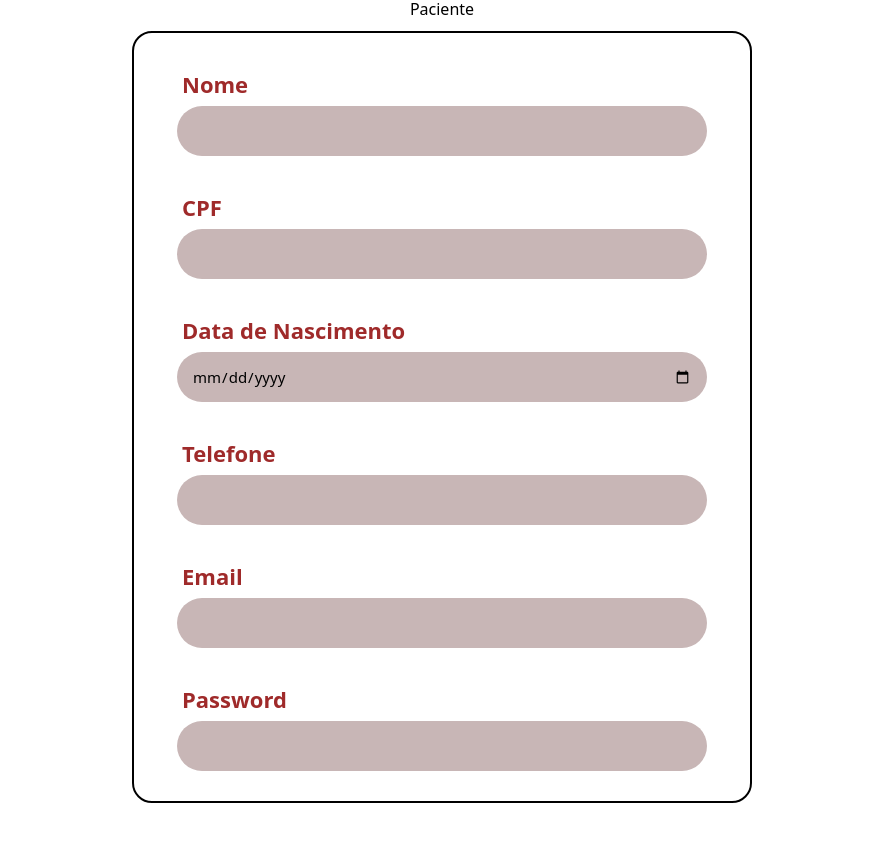
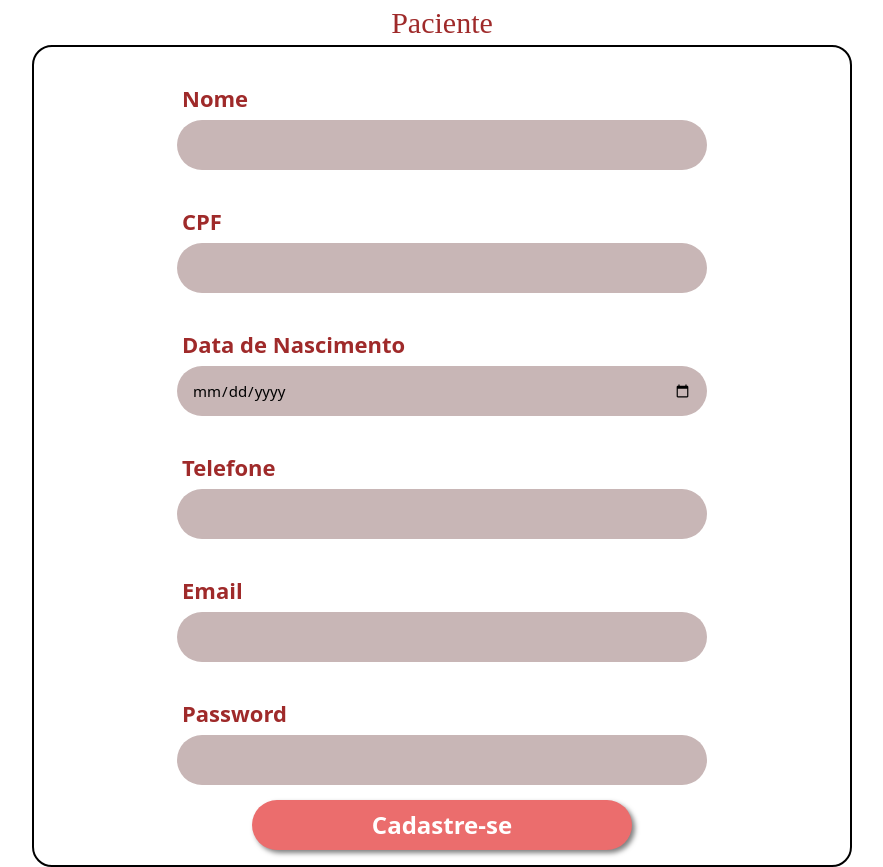
Before and after one commit to Ramon-UFSJ2023/ProjetoHospital, a React (Vite) app: page /page-cad-paciente in a window 1280 px wide. Shown: the whole page, without its empty margins (198-1081 px from the left). Before the commit the page ends 803 px from the top, so only its background shows below. Built offline with nearby package versions, Linux system fonts and the light colour scheme.

Commit message:
organizando cadastro

```diff
--- a/src/components/PageCadastro/PageCadastro.jsx
+++ b/src/components/PageCadastro/PageCadastro.jsx
@@ -1,7 +1,17 @@
 import "./cadastro.css";
-import BtnCustomized from "../Buttons/ButtonCustomized"
+import BtnCustomized from "../Buttons/ButtonCustomized";
+import { useNavigate } from "react-router-dom";
+
 
 export default function PageCadastro() {
+  const navigate = useNavigate();
+
+  const goPageInicialPacient = () => {
+    navigate("/page-inicial-paciente");
+  };
+
+
+
   return (
     <div className="container">
       <h1 class="Title">Paciente</h1>
@@ -35,6 +45,13 @@ export default function PageCadastro() {
           <label for="password">Password</label>
           <input type="password" name="Senha-cliente" id="" class="inputs" />
         </div>
+        <BtnCustomized
+          size="medium"
+          TypeText="strong"
+          text="Cadastre-se"
+          showImg="hidden"
+          onClick={goPageInicialPacient}
+        />
       </form>
     </div>
   );
--- a/src/components/PageCadastro/cadastro.css
+++ b/src/components/PageCadastro/cadastro.css
@@ -1,26 +1,18 @@
-* {
-  margin: 0;
-  padding: 0;
-  box-sizing: border-box;
-}
-
 .container {
   display: flex;
-  gap: 10px;
   flex-direction: column;
+  height: 100vh;
+  max-width: 100vw;
+  width: 100vw;
   align-items: center;
-  justify-content: center;
-  height: 100vh;
-  width: 100%;
 }
 
 .page-cadastro {
   display: flex;
   flex-direction: column;
   border: 2px solid black;
-  width: 620px;
-  height: 820px;
   align-items: center;
+  width: 820px;
   padding: 15px;
   border-radius: 20px;
 }
@@ -31,21 +23,27 @@
   flex-direction: column;
   width: 560px;
 }
-.inputs-groups label{
-    color: #9F2A2A;
+.inputs-groups label {
+  color: #9f2a2a;
   font-weight: bolder;
   font-size: 22px;
   padding: 5px;
 }
 
-.inputs{
+.inputs {
   height: 50px;
   border-radius: 50px;
   padding-left: 15px;
   font-size: 15px;
-    background-color: #C8B6B6;
+  background-color: #c8b6b6;
 }
 
-#input-date{
+#input-date {
   padding-right: 15px;
 }
+
+.Title{
+    font-size: 30px;
+    font-family: 'Times New Roman', Times, serif;
+    color: #9f2a2a;
+}
```
Lines whose indentation alone changed are shown as unchanged.
